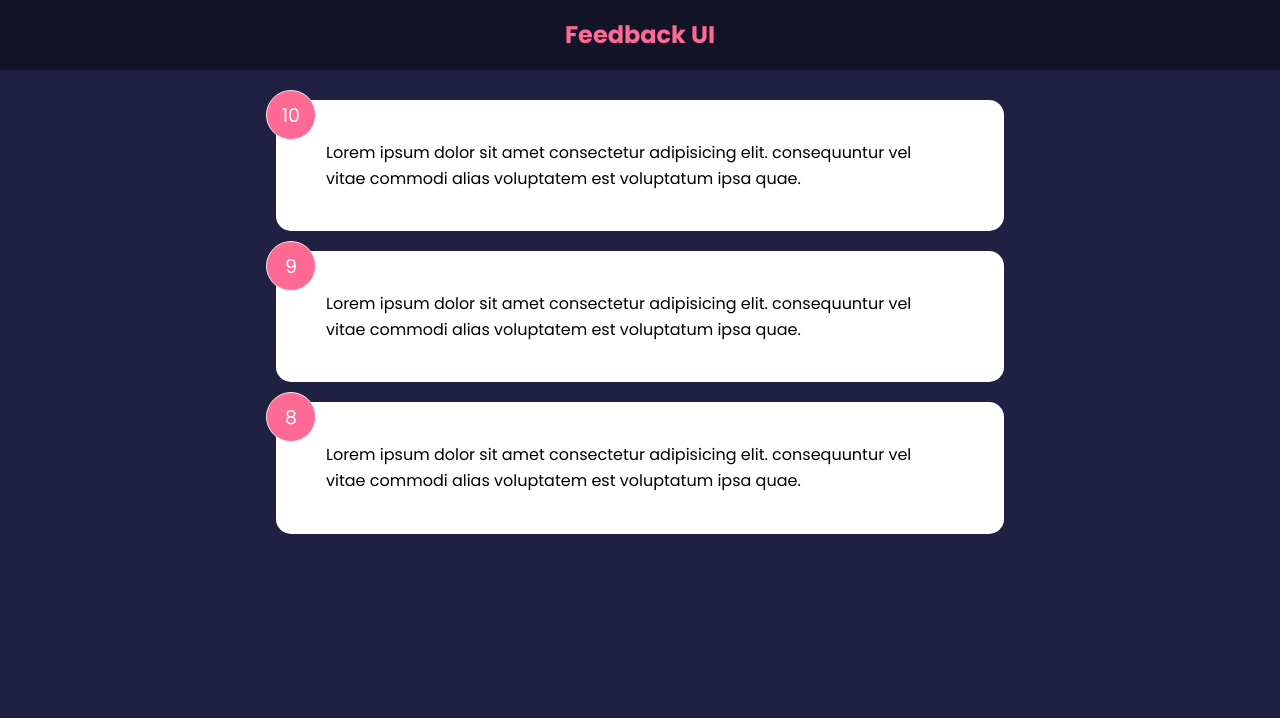
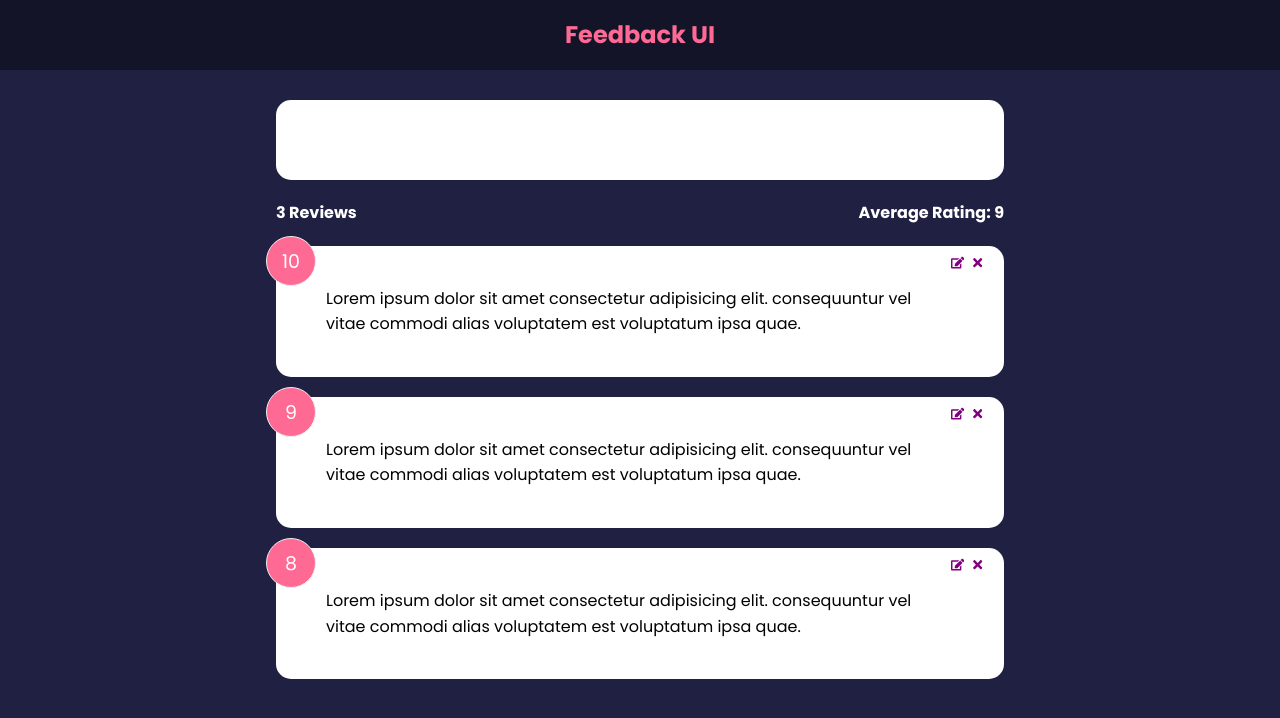
Before and after one commit to Jenny019/feedback-app, a React (Create React App) app: page / in a window 1280 px wide. Shown: the top 718 px of the page. Built offline with nearby package versions, Linux system fonts and the light colour scheme.

Commit message:
feedback item and feedback stats, feedback list

```diff
--- a/package.json
+++ b/package.json
@@ -8,6 +8,7 @@
     "@testing-library/user-event": "^13.5.0",
     "react": "^18.1.0",
     "react-dom": "^18.1.0",
+    "react-icons": "^4.3.1",
     "react-router-dom": "^6.3.0",
     "react-scripts": "^2.1.3",
     "web-vitals": "^2.1.4"
--- a/src/App.js
+++ b/src/App.js
@@ -2,17 +2,27 @@ import React, {useState} from 'react';
 import Header from './components/Header';
 import FeedbackList from './components/FeedbackList';
 import FeedbackData from './data/FeedbackData';
+import FeedbackStats from './components/FeedbackStats';
+import FeedbackForm from './components/FeedbackForm';
 
 import './App.css';
 
 function App() {
   const [feedback, setFeedback] = useState(FeedbackData);
 
+  const deleteFeedback = (id) => {
+    if(window.confirm('Are you sure you want to delete?')) {
+      setFeedback(feedback.filter((item) => item.id !== id))
+    }
+  }
+
   return (
     <>
       <Header />
       <div className="container">
-        <FeedbackList feedback={feedback} />
+        <FeedbackForm />
+        <FeedbackStats feedback={feedback} />
+        <FeedbackList feedback={feedback} handleDelete={deleteFeedback} />
 
       </div>
     </>
--- /dev/null
+++ b/src/components/FeedbackForm.jsx
@@ -0,0 +1,14 @@
+import React from 'react'
+import Card from './shared/Card'
+
+function FeedbackForm() {
+  return (
+    <Card>
+      <form>
+
+      </form>
+    </Card>
+  )
+}
+
+export default FeedbackForm
--- a/src/components/FeedbackItem.jsx
+++ b/src/components/FeedbackItem.jsx
@@ -1,12 +1,19 @@
 import React from 'react'
 import Card from './shared/Card'
 import PropTypes from 'prop-types'
+import { FaTimes, FaEdit } from 'react-icons/fa'
 
 function FeedbackItem({ item }) {
 
   return (
     <Card>
       <div className='num-display'>{item.rating}</div>
+      <button onClick={() => {}} className='close'>
+        <FaTimes color='purple' />
+      </button>
+      <button onClick={() => {}} className='edit'>
+        <FaEdit color='purple' />
+      </button>
       <div className='text-display'>{item.text}</div>
     </Card>
 
--- /dev/null
+++ b/src/components/FeedbackStats.jsx
@@ -0,0 +1,25 @@
+import React from 'react'
+import PropTypes from 'prop-types'
+
+function FeedbackStats({ feedback }) {
+
+  // calculate ratings avg
+  let average = Math.round(
+    feedback.reduce((acc, { rating }) => acc + rating, 0) / feedback.length
+  )
+
+  average = average.toFixed(1).replace(/[.,]0$/, '')
+
+  return (
+    <div className='feedback-stats'>
+      <h4>{feedback.length} Reviews</h4>
+      <h4>Average Rating: {isNaN(average) ? 0 : average}</h4>
+    </div>
+  )
+}
+
+FeedbackStats.propTypes = {
+  feedback: PropTypes.array.isRequired,
+}
+
+export default FeedbackStats
```
Also changed, not shown: 2 other files (tests, documents, lock files or other folders).
